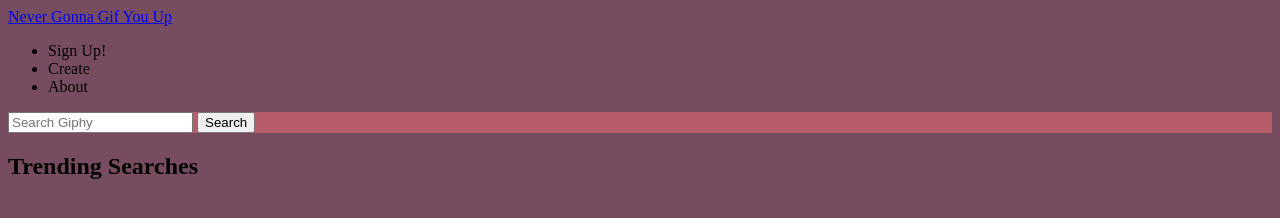
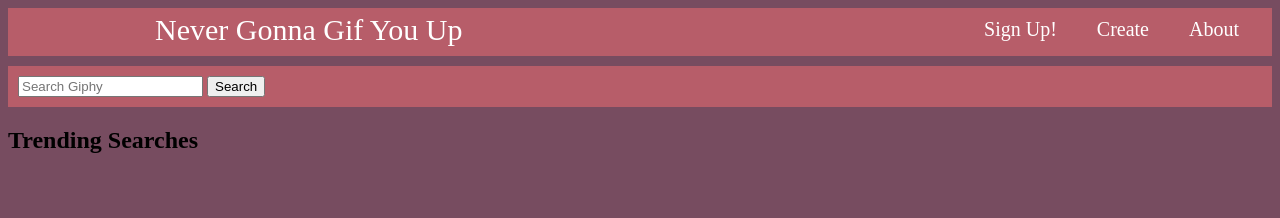
Before and after one commit to ericaxsnchz/never-gonna-gif, a website: page index.html in a window 1280 px wide. Drawn offline with Linux system fonts and the light colour scheme; no server answers.

Commit message:
header and search bar updated

```diff
--- a/css/styles.css
+++ b/css/styles.css
@@ -1,8 +1,39 @@
 body {
     background-color: #774C60;
 }
+
+.header-nav {
+    background-color: #B75D69;
+    display: flex;
+    justify-content: space-between;
+    align-items: center;
+    padding: 0px 3px 5px 3px;
+    margin-bottom: 10px;
+}
+
+.logo {
+    color: white;
+    font-size: 30px;
+    text-decoration: none;
+    margin: 0rem 9rem;
+}
+
+.header-nav-menu {
+    list-style: none;
+    display: flex;
+    align-items: center;
+    margin: 10px;
+}
+
+.header-menu-item {
+    font-size: 20px;
+    color: white;
+    margin: 0px 20px;
+}
+
 .search {
     background-color: #B75D69;
+    padding: 10px;
 }
 
 .search-container > img {
```
